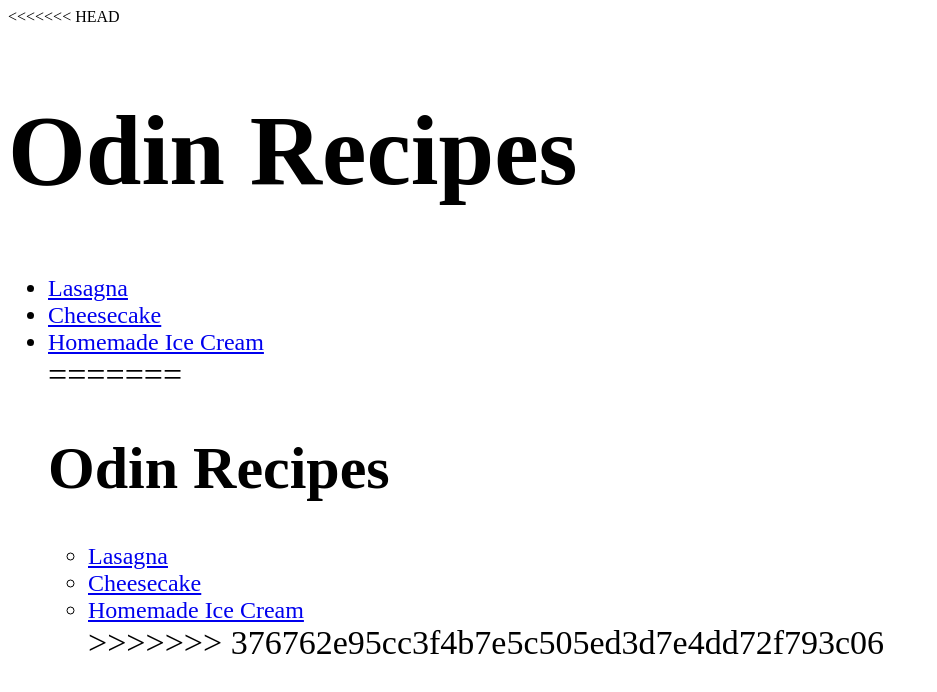
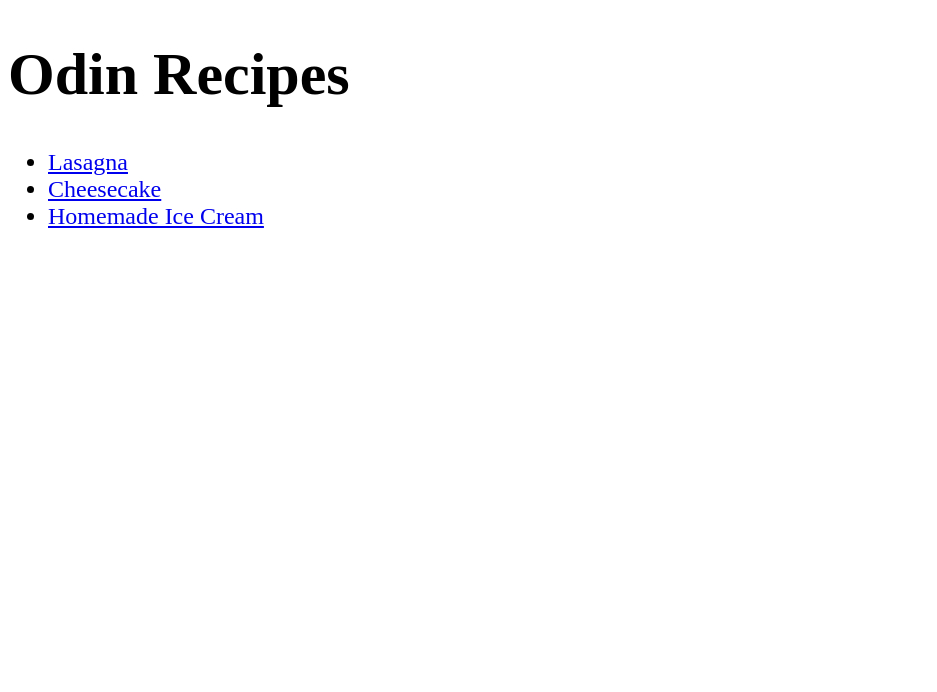
Before and after one commit to 205422/odin-recipes, a plain HTML site: page index.html in a window 1280 px wide. Shown: the whole page, without its empty margins (0-937 px from the left). Drawn offline with Linux system fonts and the light colour scheme.

Commit message:
Edit index.html and recipes/Cheesecake.html and recipes/Ice_cream.html

```diff
--- a/index.html
+++ b/index.html
@@ -3,17 +3,7 @@
   <head>
     <meta charset="UTF-8">
     <title>Odin-Recipes</title>
-<<<<<<< HEAD
     <link rel="stylesheet" href="styles.css">
-  </head>
-
-  <body>
-    <h1 id="main">Odin Recipes</h1>
-    <ul class="home_list">
-      <li class="origin"><a href="recipes/Lasagna.html">Lasagna</a></li>
-      <li class="origin"><a href="recipes/Cheesecake.html">Cheesecake</a></li>
-      <li class="origin"><a href="recipes/Ice_cream.html">Homemade Ice Cream</a></li>
-=======
   </head>
 
   <body>
@@ -22,7 +12,6 @@
       <li><a href="recipes/Lasagna.html">Lasagna</a></li>
       <li><a href="recipes/Cheesecake.html">Cheesecake</a></li>
       <li><a href="recipes/Ice_cream.html">Homemade Ice Cream</a></li>
->>>>>>> 376762e95cc3f4b7e5c505ed3d7e4dd72f793c06
     </ul>
   </body>
 </html>
```
Also changed, not shown: recipes/Cheesecake.html (+2 -3 lines), recipes/Ice_cream.html (+2 -8 lines).
